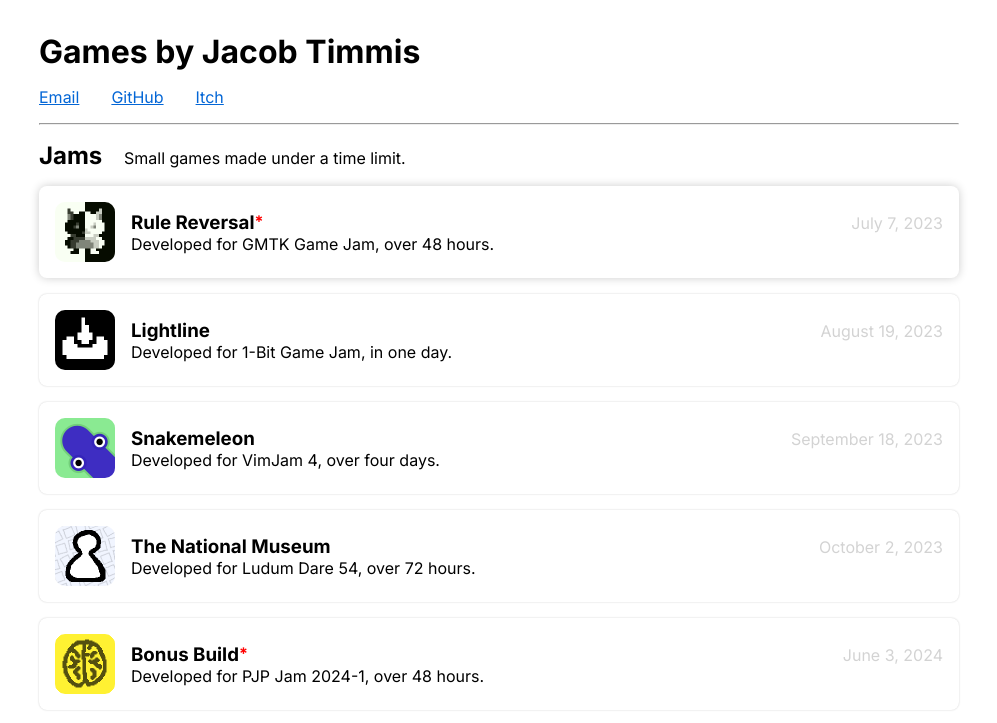
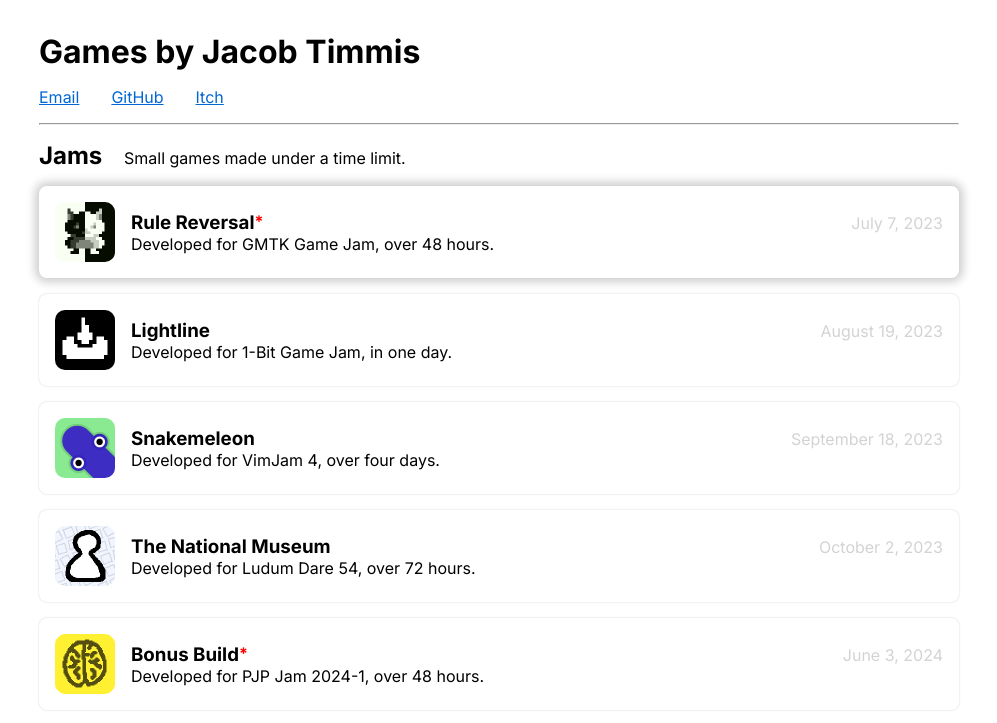
Before and after one commit to jacobtimmis/jacobtimmis.github.io, a plain HTML site: page index.html in a window 1280 px wide. In both pictures the pointer is over the element 640 px from the left and 232 px from the top of the page. Shown: the top 723 px of the page, without its empty margins (141-1138 px from the left). Drawn offline with nearby package versions, Linux system fonts and the light colour scheme.

Commit message:
Increase hover effect

```diff
--- a/styles.css
+++ b/styles.css
@@ -69,7 +69,7 @@ p {
 }
 
 .clickable-project:hover {
-    box-shadow: 0px 0px 10px 0px rgba(0, 0, 0, 0.2);
+    box-shadow: 0px 0px 10px 4px rgba(0, 0, 0, 0.2);
 }
 
 .project + .project
```
